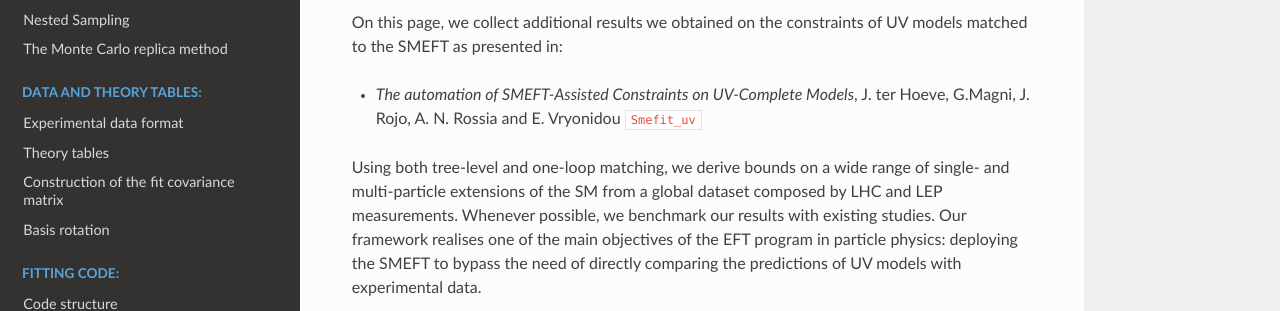
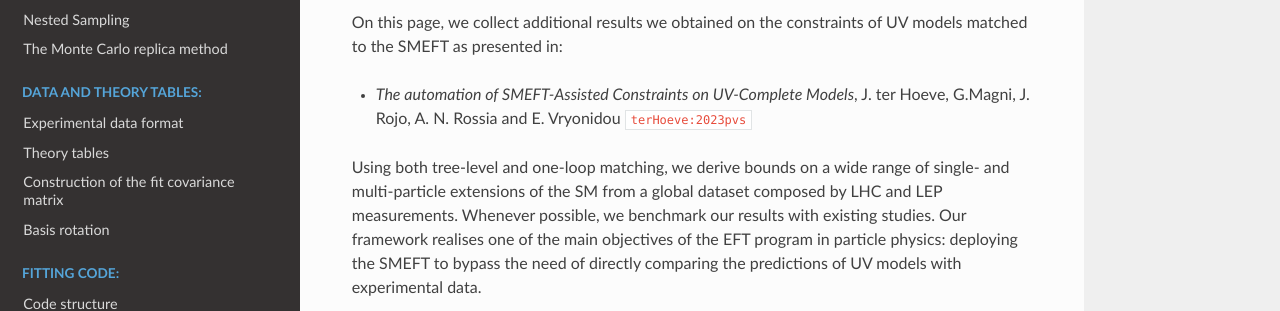
Before and after one commit to LHCfitNikhef/smefit_release, a Sphinx documentation site: the page built from docs/source/previous_releases/smefit_uv.rst, in a window 1280 px wide and 1089 px high. Shown: the part 186-497 px from the top of the window. Built offline with Sphinx 7.4.7 and the Read the Docs theme 2.0.0, drawn with Linux system fonts in a browser that asks for light colours; pages that are not in the unit, such as notebooks, are missing from menus; cross-references to code outside the pages are shown as plain code.

Commit message:
update bib with correct UV paper entry

```diff
--- a/docs/source/previous_releases/smefit_uv.rst
+++ b/docs/source/previous_releases/smefit_uv.rst
@@ -4,7 +4,7 @@
 On this page, we collect additional results we obtained on the constraints of UV models matched to the SMEFT as presented in:
 
 
-- *The automation of SMEFT-Assisted Constraints on UV-Complete Models*,  J. ter Hoeve, G.Magni, J. Rojo, A. N. Rossia and E. Vryonidou :cite:`Smefit_uv`
+- *The automation of SMEFT-Assisted Constraints on UV-Complete Models*,  J. ter Hoeve, G.Magni, J. Rojo, A. N. Rossia and E. Vryonidou :cite:`terHoeve:2023pvs`
 
 Using both tree-level and one-loop matching, we derive bounds on a wide range of single- and multi-particle extensions of the SM from a
 global dataset composed by LHC and LEP measurements. Whenever possible, we benchmark our results
--- a/docs/source/refs.bib
+++ b/docs/source/refs.bib
@@ -423,13 +423,13 @@
     year = "2023"
 }
 
-@article{Smefit_uv,
-    author = "",
+@article{terHoeve:2023pvs,
+    author = "ter Hoeve, Jaco and Magni, Giacomo and Rojo, Juan and Rossia, Alejo N. and Vryonidou, Eleni",
     title = "{The automation of SMEFT-Assisted Constraints on UV-Complete Models}",
-    eprint = "2309.XXXXX",
+    eprint = "2309.04523",
     archivePrefix = "arXiv",
     primaryClass = "hep-ph",
-    reportNumber = "Nikhef-2023-011",
+    reportNumber = "Nikhef 2023-011",
     month = "9",
     year = "2023"
 }
```
